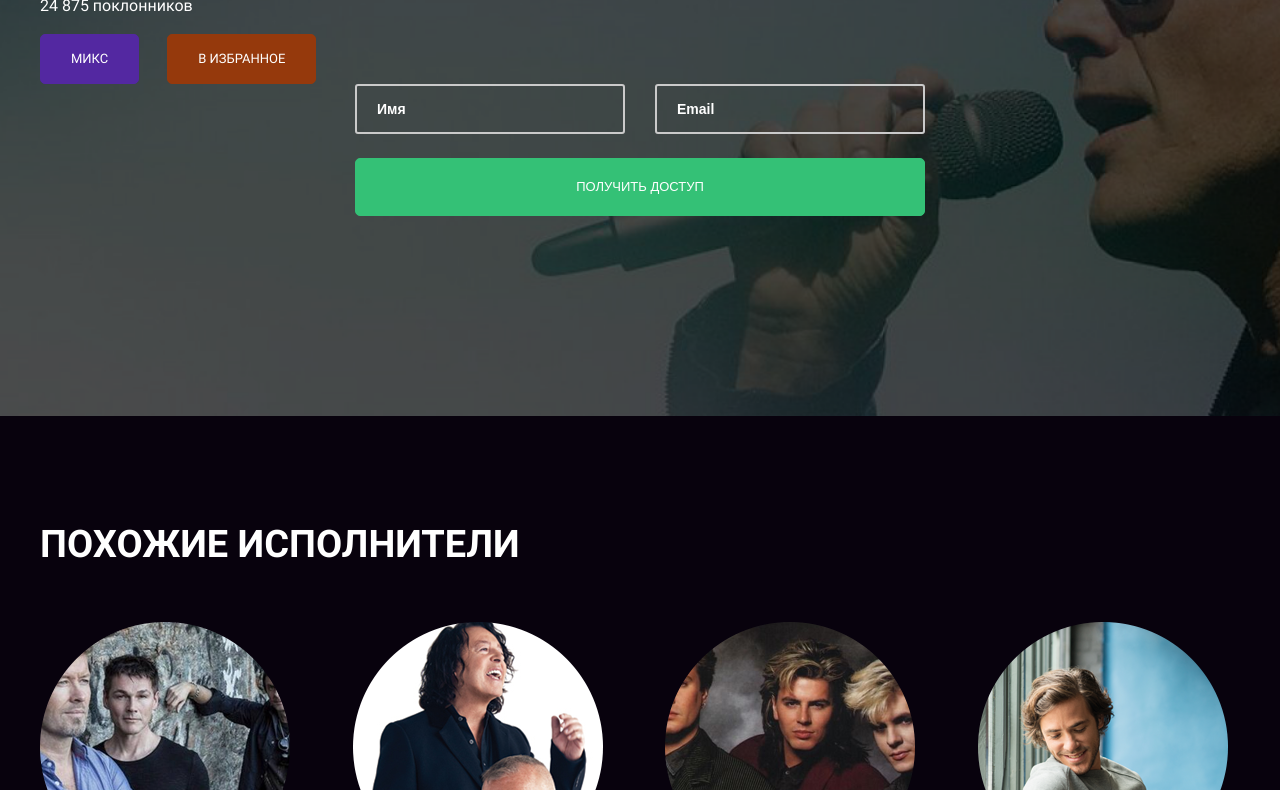
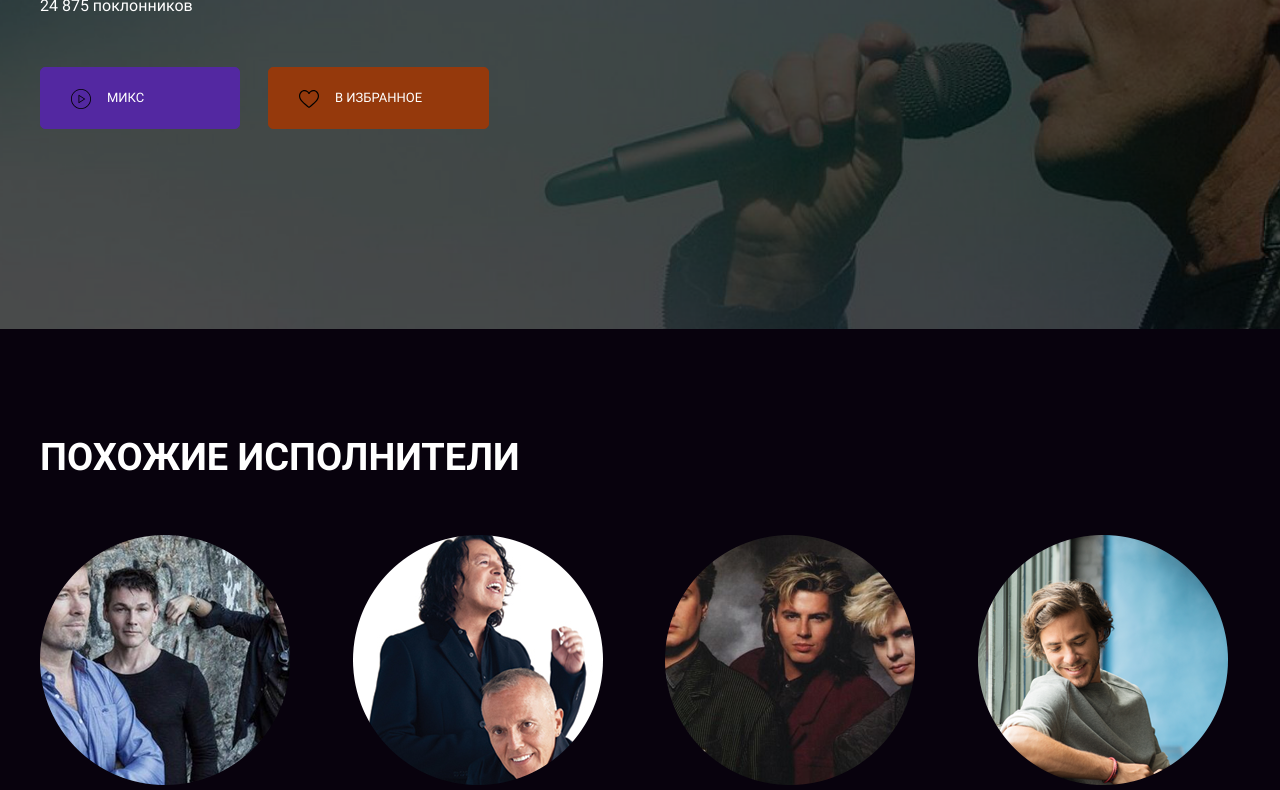
Before and after one commit to alextula26/layout-designer-project-lvl2, a website: page src/artist.html in a window 1280 px wide. Shown: the part 296-1086 px from the top of the page. Drawn offline with Linux system fonts and the light colour scheme.

Commit message:
buttons in header artist page

```diff
--- a/src/artist.html
+++ b/src/artist.html
@@ -15,23 +15,9 @@
     <div class="container ">
       <div id="page-description" class="page-description">
         <h1>Morten Harket</h1>
-        <p class="white">24 875 поклонников</p>
-        <button class="btn btn-purple text-uppercase mr-24">МИКС</button>
-        <button class="btn btn-red text-uppercase">В ИЗБРАННОЕ</button>
-
-        <div class="form">
-          <form>
-            <div class="d-flex flex-wrap">
-              <div class="col text-left">
-                <input type="text" placeholder="Имя" class="form-control" />
-              </div>
-              <div class="col text-right">
-                <input type="text" placeholder="Email" class="form-control" />
-              </div>
-            </div>
-            <button type="submit" class="btn btn-green btn-block btn-lg text-uppercase">Получить доступ</button>
-          </form>
-        </div>
+        <p class="white mb-49">24 875 поклонников</p>
+        <button class="btn btn-purple btn-lg line-height-20 text-uppercase mr-24 mix w200">МИКС</button>
+        <button class="btn btn-red btn-lg line-height-20 text-uppercase favorites w200">В ИЗБРАННОЕ</button>
       </div>
     </div>
   </header>
@@ -158,4 +144,5 @@
     </div>
   </footer>
 </body>
+
 </html>
--- a/src/css/style.css
+++ b/src/css/style.css
@@ -47,7 +47,7 @@ img {
 }
 
 p {
-  padding-bottom: 16px;
+  margin-bottom: 16px;
 }
 
 ul {
@@ -353,15 +353,18 @@ footer .bottom-menu li {
 }
 
 .btn {
+  position: relative;
+
   display: inline-block;
   padding: 16px 30px;
 
   color: #cacaca;
   font-size: 13px;
   font-family: "Roboto", sans-serif;
-  line-height: 16px;
+  line-height: 20px;
   text-align: center;
   text-decoration: none;
+  vertical-align: middlie;
 
   background-color: transparent;
   border: 1px solid transparent;
@@ -370,21 +373,28 @@ footer .bottom-menu li {
   cursor: pointer;
 }
 
+.btn img {
+  display: inline-block;
+  width: 20px;
+  height: 20px;
+  margin-right: 16px;
+}
+
 .btn-block {
   display: block;
   width: 100%;
 }
 
-.btn-lg {
-  padding-top: 20px;
-  padding-bottom: 20px;
-}
-
-.btn-lg-radius {
+.btn-radius {
   padding-right: 40px;
   padding-left: 40px;
 
   border-radius: 32px;
+}
+
+.btn-lg {
+  padding-top: 20px;
+  padding-bottom: 20px;
 }
 
 .btn-green {
@@ -406,6 +416,52 @@ footer .bottom-menu li {
 
   background-color: #95390c;
   border-color: #95390c;
+}
+
+.mix {
+  padding-right: 66px;
+  padding-left: 66px;
+
+  text-align: left;
+}
+
+.mix::before {
+  position: absolute;
+  top: 21px;
+  left: 30px;
+
+  display: block;
+  width: 20px;
+  height: 20px;
+
+  background-image: url("../images/play-button.svg");
+  background-repeat: no-repeat;
+  background-position: 0 0;
+  background-size: cover;
+
+  content: "";
+}
+
+.favorites {
+  padding-right: 66px;
+  padding-left: 66px;
+}
+
+.favorites::before {
+  position: absolute;
+  top: 21px;
+  left: 30px;
+
+  display: block;
+  width: 20px;
+  height: 20px;
+
+  background-image: url("../images/heart.svg");
+  background-repeat: no-repeat;
+  background-position: 0 0;
+  background-size: cover;
+
+  content: "";
 }
 
 .form-control {
@@ -559,6 +615,22 @@ footer .bottom-menu li {
   flex-wrap: wrap;
 }
 
+.font-size-16 {
+  font-size: 16px;
+}
+
+.line-height-16 {
+  line-height: 16px;
+}
+
+.line-height-20 {
+  line-height: 20px;
+}
+
+.line-height-24 {
+  line-height: 24px;
+}
+
 .text-left {
   text-align: left;
 }
@@ -611,6 +683,10 @@ footer .bottom-menu li {
   margin-right: 24px;
 }
 
+.w200 {
+  min-width: 200px;
+}
+
 .bg-free {
   background: url("../images/subscribe_1.png");
 }
--- a/src/scss/base/_base.scss
+++ b/src/scss/base/_base.scss
@@ -47,7 +47,7 @@ img {
 }
 
 p {
-  padding-bottom: 16px;
+  margin-bottom: 16px;
 }
 
 ul {
--- a/src/scss/modules/_buttons.scss
+++ b/src/scss/modules/_buttons.scss
@@ -1,13 +1,17 @@
 .btn {
+  position: relative;
+
   display: inline-block;
   padding: 16px 30px;
 
   color: $dark-grey;
   font-size: $font-size-13;
   font-family: "Roboto", sans-serif;
-  line-height: $line-height-16;
+  line-height: $line-height-20;
   text-align: center;
   text-decoration: none;
+
+  vertical-align: middlie;
 
   background-color: transparent;
   border: 1px solid transparent;
@@ -16,6 +20,14 @@
   border-radius: 5px;
 
   cursor: pointer;
+
+  img {
+    display: inline-block;
+
+    width: 20px;
+    height: 20px;
+    margin-right: 16px;
+  }
 }
 
 .btn-block {
@@ -23,16 +35,16 @@
   width: 100%;
 }
 
-.btn-lg {
-  padding-top: 20px;
-  padding-bottom: 20px;
-}
-
-.btn-lg-radius {
+.btn-radius {
   padding-right: 40px;
   padding-left: 40px;
 
   border-radius: 32px;
+}
+
+.btn-lg {
+  padding-top: 20px;
+  padding-bottom: 20px;
 }
 
 .btn-green {
@@ -55,3 +67,53 @@
   background-color: $red;
   border-color: $red;
 }
+
+.mix {
+  padding-right: 66px;
+  padding-left: 66px;
+
+  text-align: left;
+
+  &::before {
+    position: absolute;
+    top: 21px;
+    left: 30px;
+
+    display: block;
+
+    width: 20px;
+    height: 20px;
+
+    background-image: url("../images/play-button.svg");
+    background-repeat: no-repeat;
+
+    background-position: 0 0;
+    background-size: cover;
+
+    content: "";
+  }
+}
+
+.favorites {
+  padding-right: 66px;
+  padding-left: 66px;
+
+  &::before {
+    position: absolute;
+    top: 21px;
+    left: 30px;
+
+    display: block;
+
+    width: 20px;
+    height: 20px;
+
+    background-image: url("../images/heart.svg");
+    background-repeat: no-repeat;
+
+    background-position: 0 0;
+    background-size: cover;
+
+    content: "";
+  }
+}
--- a/src/scss/utilities/_utilities.scss
+++ b/src/scss/utilities/_utilities.scss
@@ -4,6 +4,22 @@
 
 .flex-wrap {
   flex-wrap: wrap;
+}
+
+.font-size-16 {
+  font-size: $font-size-16;
+}
+
+.line-height-16 {
+  line-height: $line-height-16;
+}
+
+.line-height-20 {
+  line-height: $line-height-20;
+}
+
+.line-height-24 {
+  line-height: $line-height-24;
 }
 
 .text-left {
@@ -58,6 +74,10 @@
   margin-right: 24px;
 }
 
+.w200 {
+  min-width: 200px;
+}
+
 .bg-free {
   background: url("../images/subscribe_1.png");
 }
--- a/src/scss/utilities/_variables.scss
+++ b/src/scss/utilities/_variables.scss
@@ -8,7 +8,7 @@ $red: #95390c;
 $orange: #f89202;
 
 $font-size-13: 13px;
-$font-size-16: 16px !default;
+$font-size-16: 16px;
 $font-size-18: 18px;
 $font-size-24: 24px;
 $font-size-30: 30px;
```
Also changed, not shown: src/index.html (+4 -4 lines), 1 other file.
